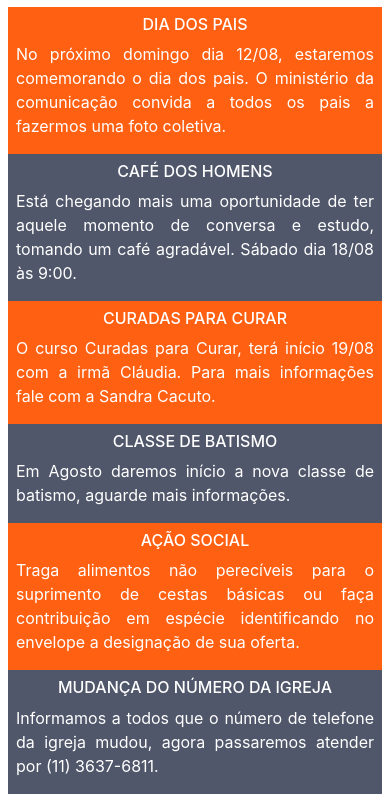
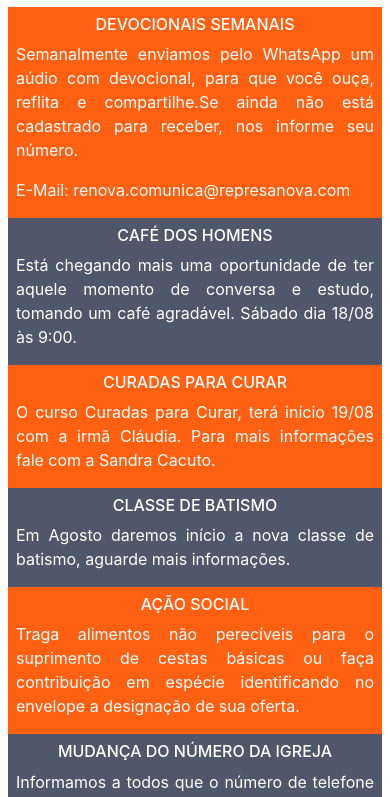
Before and after one commit to GustavoDiogo/siteibrn2, a PHP site: page / in a window 390 px wide. Shown: the part 930-1727 px from the top of the page. Run offline with PHP 8.4, Linux system fonts and the light colour scheme; some libraries are stand-ins or nearby versions.

Commit message:
Fixa e atualiza o index

```diff
--- a/css/index.css
+++ b/css/index.css
@@ -44,8 +44,11 @@
 }
 .aviso-texto{
 	margin: 0.5em 0.5em 0.5em 0.5em;
-	text-align: justify;
+	text-align: justify-all;
 	color: white;
+}
+.aviso-texto p{
+	word-break: break-word;
 }
 @media (max-width: 1200px){
 	#avisos{
@@ -58,6 +61,9 @@
 	}
 	.aviso{
 		margin: 0em 0.5em 0em 0.5em;
+	}
+	.aviso-texto{
+		text-align: justify;
 	}
 }
 
--- a/index.php
+++ b/index.php
@@ -44,11 +44,14 @@
     <img src="images/avisos.jpg">
   </div>
 
-  <div class="aviso" style="background-color: #ff6011">
+  <div class="aviso" style="background-color: #ff6011;width: 100%">
     <div class="aviso-texto">
-      <h6 align="middle">DIA DOS PAIS</h6>
+      <h6 align="middle">DEVOCIONAIS SEMANAIS</h6>
       <p>
-        No próximo domingo dia 12/08, estaremos comemorando o dia dos pais. O ministério da comunicação convida a todos os pais a fazermos uma foto coletiva.
+        Semanalmente enviamos pelo WhatsApp um aúdio com devocional, para que você ouça, reflita e compartilhe.Se ainda não está cadastrado para receber, nos informe seu número.
+      </p>
+      <p>
+        E-Mail: renova.comunica@represanova.com
       </p>
     </div>
   </div>
```
